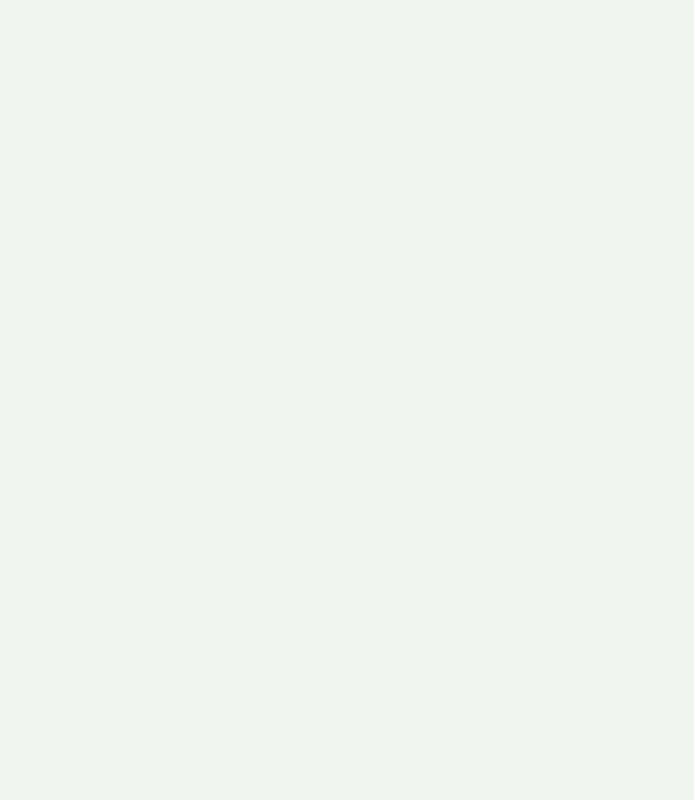
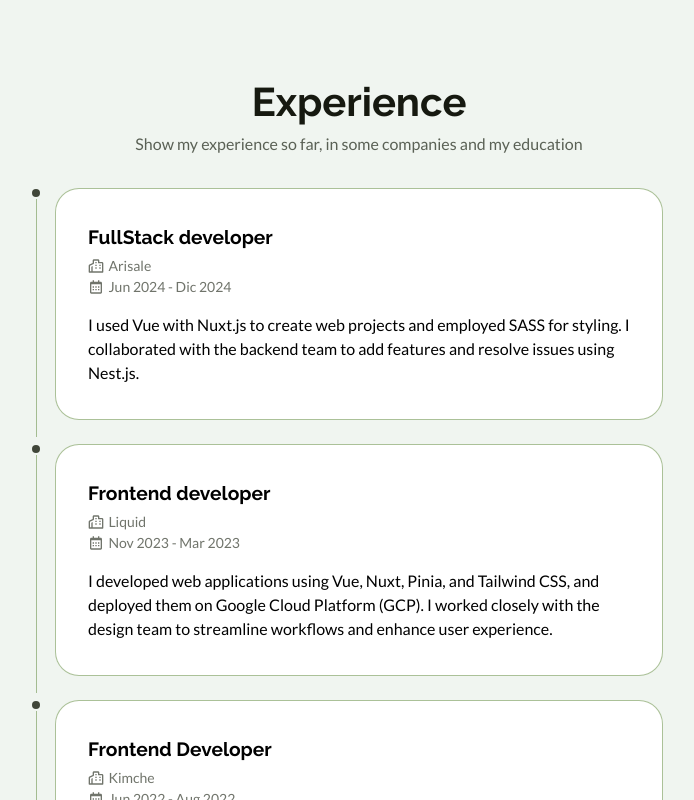
Before and after one commit to dreck-sallow/personal-web, a SvelteKit app: page / in a window 1280 px wide. Shown: the part 720-1520 px from the top of the page, without its empty margins (281-975 px from the left). Before the commit the page ends 800 px from the top, so only its background shows below. Built offline with nearby package versions, Linux system fonts and the light colour scheme.

Commit message:
feat: add experience section first layout

```diff
--- /dev/null
+++ b/src/lib/components/experience-card.svelte
@@ -0,0 +1,96 @@
+<script lang="ts">
+	import { CalendarIcon, CompanyIcon } from './icons';
+
+	export let tag: 'li' | 'div' = 'li';
+	export let position: string;
+	export let company: string;
+	export let date: string;
+</script>
+
+<svelte:element this={tag} class="experience-card flex-col">
+	<header class="experience-card__header">
+		<h2 class="experience-card__title app-heading-text-bold">
+			{position}
+		</h2>
+
+		<div class="experience-card__header-info flex-row">
+			<CompanyIcon />
+			<span class="experience-card__header-info__text">
+				{company}
+			</span>
+		</div>
+
+		<div class="experience-card__header-info flex-row">
+			<CalendarIcon />
+			<span class="experience-card__header-info__text">
+				{date}
+			</span>
+		</div>
+	</header>
+	<div class="experience-card__description">
+		<slot />
+	</div>
+</svelte:element>
+
+<style>
+	.experience-card {
+		gap: 0.5rem;
+		position: relative;
+		max-width: 38rem;
+		border: 1px solid hsla(var(--th-color-accent-text), 0.5);
+		border-radius: 1.5rem;
+		padding-inline: 2rem;
+		padding-block: 2.1rem;
+		background-color: hsla(var(--th-color-on-bg), 1);
+	}
+
+	.experience-card::before {
+		--size: 8px;
+		content: '';
+		width: var(--size);
+		border-radius: 1000px;
+		aspect-ratio: 1;
+		background-color: hsla(var(--th-color-text), 1);
+		position: absolute;
+		transform: translateX(calc(var(--size) * -3));
+		top: 0;
+		left: 0;
+	}
+
+	.experience-card::after {
+		--size: 8px;
+		content: '';
+		width: 1px;
+		background-color: hsla(var(--th-color-accent-text), 0.5);
+		position: absolute;
+		transform: translateX(calc(var(--size) * -3 + 4px));
+		top: calc(var(--size) + 2px);
+		left: 0;
+		bottom: 0;
+		height: calc(100% + var(--size));
+	}
+
+	.experience-card__title {
+		color: hsla(var(--th-color-title-text), 1);
+		font-size: 1.2rem;
+		margin-bottom: 0.25rem;
+	}
+
+	.experience-card__header-info {
+		color: hsla(var(--th-color-text), 0.75);
+		align-items: center;
+		gap: 0.275rem;
+		/* FIXME: apply direct styles to svg like size, to combine with info__text*/
+	}
+
+	.experience-card__header-info__text {
+		font-family: var(--th-text-font);
+		font-weight: 400;
+		font-style: normal;
+		font-size: 0.875rem;
+	}
+
+	.experience-card__description {
+		margin-top: 0.5rem;
+	}
+</style>
--- a/src/lib/components/nav-bar.svelte
+++ b/src/lib/components/nav-bar.svelte
@@ -16,7 +16,7 @@
 </script>
 
 <nav class="nav-bar flex-row">
-	<span class="nav-bar__logo app-text-regular">Dreck</span>
+	<span class="nav-bar__logo app-text-regular">{"< Dreck />"}</span>
 	<ul class="nav-bar__links flex-row">
 		{#each INTERNAL_LINKS as link}
 			<li class="nav-bar__link-wrapper" class:selected={link.href == selected}>
--- /dev/null
+++ b/src/lib/components/sections/experience.svelte
@@ -0,0 +1,65 @@
+<script lang="ts">
+	import ExperienceCard from '../experience-card.svelte';
+</script>
+
+<section id="experience" class="section-experience flex-col">
+	<header class="section-experience__header">
+		<h2 class="section-experience__title app-heading-text-bold">Experience</h2>
+		<p class="section-experience__summary app-text-regular">
+			Show my experience so far, in some companies and my education
+		</p>
+	</header>
+
+	<ul class="section-experience__list flex-col">
+		<ExperienceCard tag="li" position="FullStack developer" company="Arisale" date="Jun 2024 - Dic 2024">
+			I used Vue with Nuxt.js to create web projects and employed SASS for styling. I collaborated
+			with the backend team to add features and resolve issues using Nest.js.
+		</ExperienceCard>
+
+		<ExperienceCard tag="li" position="Frontend developer" company="Liquid" date="Nov 2023 - Mar 2023">
+			I developed web applications using Vue, Nuxt, Pinia, and Tailwind CSS, and deployed them on
+			Google Cloud Platform (GCP). I worked closely with the design team to streamline workflows and
+			enhance user experience.
+		</ExperienceCard>
+
+		<ExperienceCard tag="li" position="Frontend Developer" company="Kimche" date="Jun 2022 - Aug 2022">
+			I implemented new features in web applications, focusing on data visualization through tables,
+			charts, and progress bars. I identified and fixed issues, improving functionality and user
+			experience. Technologies used: React, React Context, and Cube.js.
+		</ExperienceCard>
+
+		<ExperienceCard tag="li" position="FullStack Developer (Education)" company="SoyHenry" date="Oct 2021 - Mar 2022">
+			I completed Soy Henry's Bootcamp, where I gained skills in full-stack web development within
+			the JavaScript ecosystem (frontend and backend). For the final project, we developed an online
+			tech store. Skills acquired: React, Redux, Node.js, PostgreSQL, HTML, CSS, Sequelize.
+		</ExperienceCard>
+	</ul>
+</section>
+
+<style>
+	.section-experience {
+		width: inherit;
+		/* height: calc(100vh - 70px - (var(--th-spacing-xs) * 2)); */
+		justify-content: center;
+		gap: 2rem;
+		align-items: center;
+	}
+
+	.section-experience__header {
+		text-align: center;
+	}
+
+	.section-experience__title {
+		font-size: 2.5rem;
+		color: hsla(var(--th-color-title), 1);
+	}
+
+	.section-experience__summary {
+		font-size: 1rem;
+		color: hsla(var(--th-color-text), 0.85);
+	}
+
+	.section-experience__list {
+		gap: 1.5rem;
+	}
+</style>
--- /dev/null
+++ b/src/lib/components/sections/index.ts
@@ -0,0 +1 @@
+export { default as SectionExperience } from "./experience.svelte";
--- a/src/routes/+page.svelte
+++ b/src/routes/+page.svelte
@@ -1,6 +1,7 @@
 <script>
 	import '../styles/main.css';
 	import NavBar from '$lib/components/nav-bar.svelte';
+	import { SectionExperience } from '$lib/components/sections';
 </script>
 
 <NavBar />
@@ -24,6 +25,8 @@
 			alt="Dikson profile avatar"
 		/>
 	</section>
+	<!--JOBS/EXPERIENCE SECTION : Accordeon -->
+	<SectionExperience />
 </main>
 
 <style>
--- a/src/styles/layout_system.css
+++ b/src/styles/layout_system.css
@@ -5,7 +5,7 @@
 
 .flex-col {
   display: flex;
-  flex-direction: col;
+  flex-direction: column;
 }
 
 .flex-center {
--- a/src/styles/main.css
+++ b/src/styles/main.css
@@ -24,4 +24,17 @@ body {
   font-family: var(--th-text-font);
   font-weight: 400;
   font-style: normal;
+
 }
+
+html {
+  scroll-behavior: smooth;
+
+}
+
+.icon {
+  --icon-size: 1rem;
+  width: var(--icon-size);
+  height: var(--icon-size);
+  fill: currentColor;
+}
```
